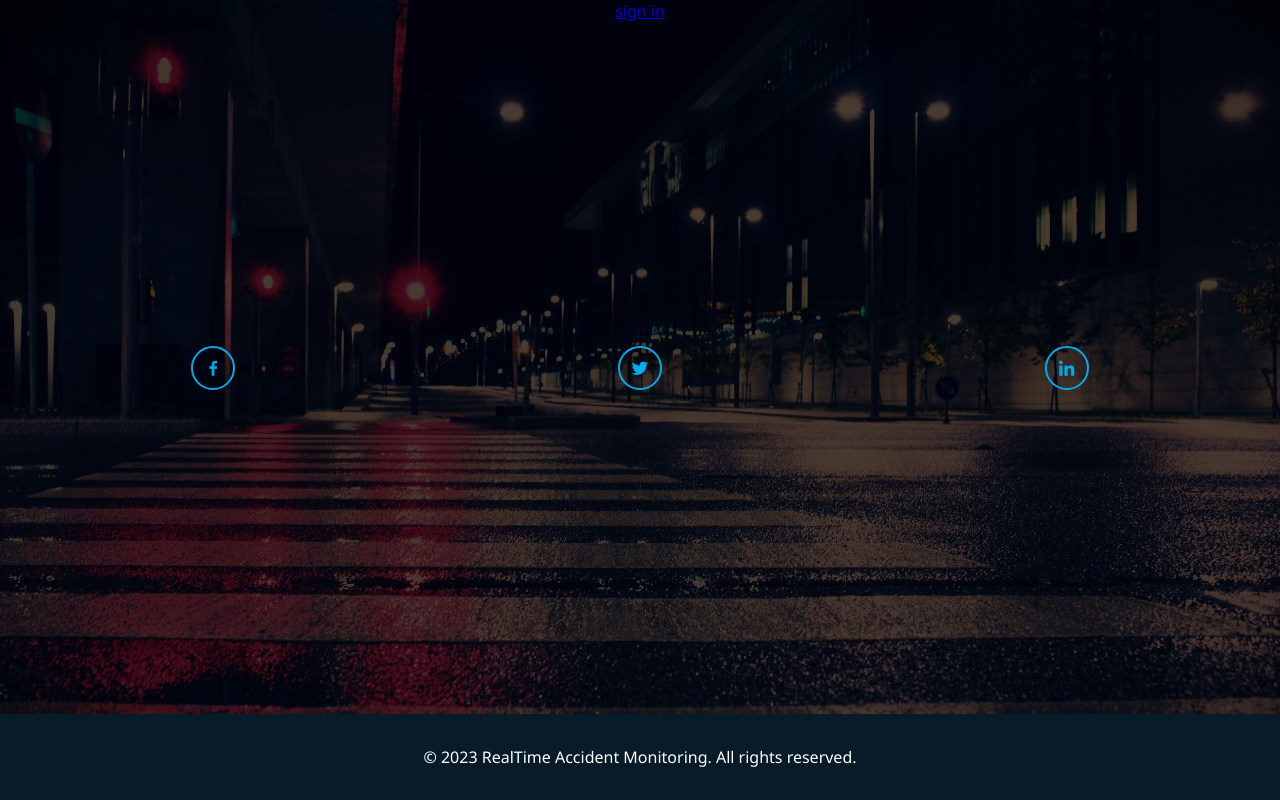
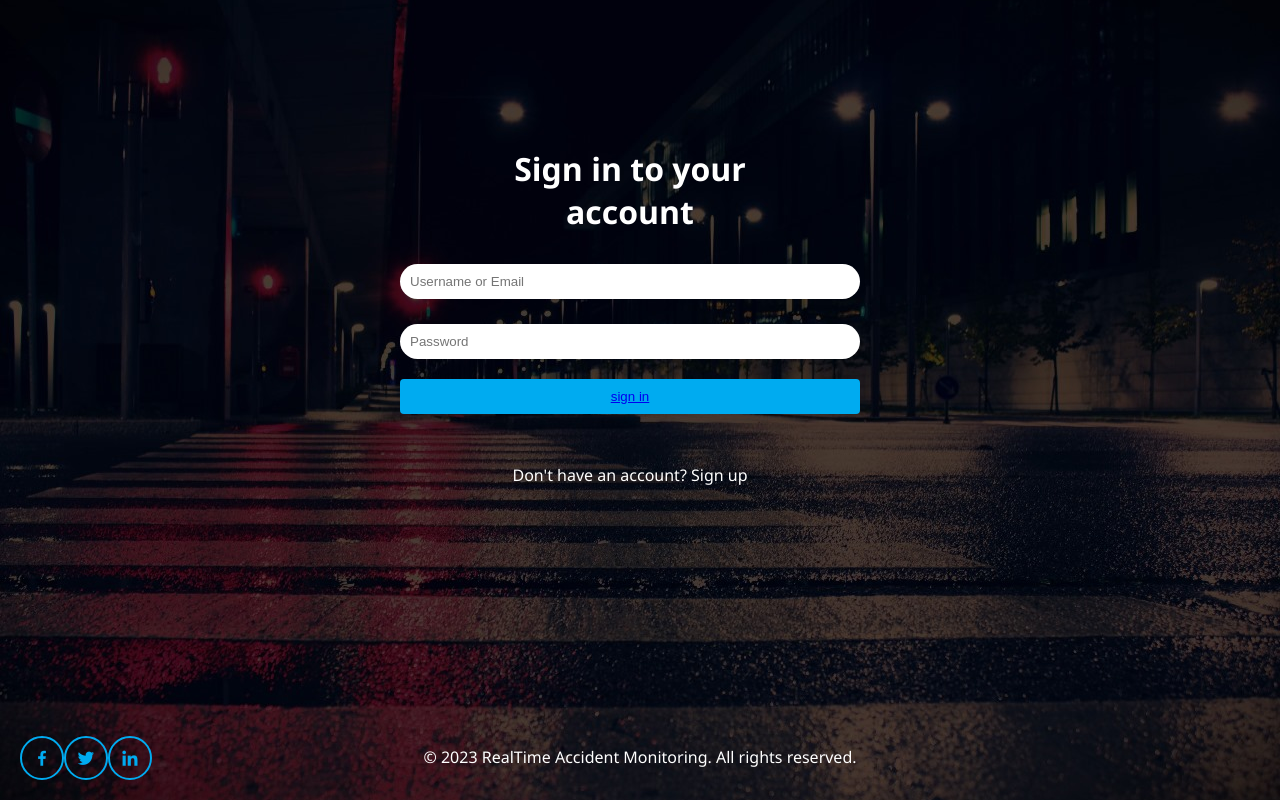
Before and after one commit to Walkerhari/acc.github.io, a Flask app: page / in a window 1280 px wide. Run offline with Flask 3, Linux system fonts and the light colour scheme.

Commit message:
Update RTMS1.html

```diff
--- a/templates/RTMS1.html
+++ b/templates/RTMS1.html
@@ -3,15 +3,31 @@
 <head>
     <meta charset="UTF-8">
     <meta name="viewport" content="width=device-width, initial-scale=1.0">
-    <title>Signup Page</title>
-    <link rel="stylesheet" href="style8.css">
+    <title>Login Page</title>
+    <link rel="stylesheet" href="style5.css">
     <link href='https://unpkg.com/boxicons@2.1.4/css/boxicons.min.css' rel='stylesheet'>
 </head>
 <body>
-    <div class="form-group">
-        <a href="http://127.0.0.1:5000">sign in</a>
-    </div>
-        </form>
+    <div class="container">
+        <div class="border">
+            <h2>Sign in to your <br>account</h2>
+            <form action="/run_python_script" method="post" onsubmit="return validateForm()">
+                <div class="form-group">
+                    <input type="text" id="username" name="username" placeholder="Username or Email" required>
+                    <span class="error-message" id="username-error"></span>
+                </div>
+                <div class="form-group">
+                    <input type="password" id="password" name="password" placeholder="Password" required>
+                    <span class="error-message" id="password-error"></span>
+                </div>
+                <div class="form-group">
+                    <button type="submit"><a href="http://127.0.0.1:5000">sign in</a></button>
+                </div>
+            </form>
+        </div>
+        <div class="signup-link">
+            Don't have an account? <a href="RTMS2.html">Sign up</a>
+        </div>
     </div>
     <div class="home-sci">
         <a href="#"><i class='bx bxl-facebook'></i></a>
@@ -21,6 +37,7 @@
     <footer class="footer">
         <p>&copy; 2023 RealTime Accident Monitoring. All rights reserved.</p>
     </footer>
+
     <script>
         function validateForm() {
             var username = document.getElementById('username').value;
@@ -40,7 +57,5 @@
             return true;
         }
     </script>
-
-
 </body>
 </html>
```
